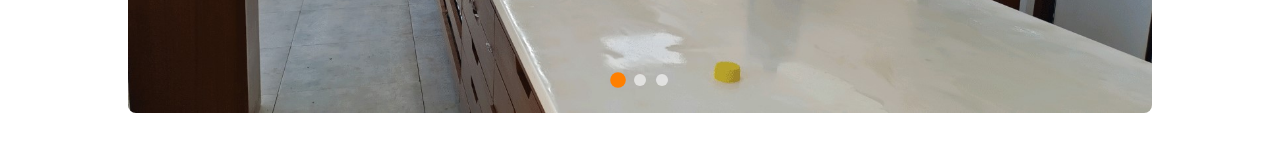
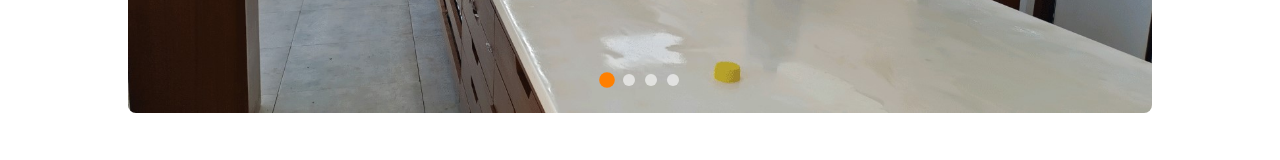
Before and after one commit to Nishant3516/Expression-Facility-Management-Services, a React (Create React App) app: page /about in a window 1280 px wide. Shown: the part 2306-2466 px from the top of the page. Built offline with nearby package versions, Linux system fonts and the light colour scheme.

Commit message:
added image to carousel

```diff
--- a/src/components/TeamCarousel/team_carousel.jsx
+++ b/src/components/TeamCarousel/team_carousel.jsx
@@ -4,9 +4,15 @@ import "./team_carousel.css";
 import carousel1Image from "../../assets/about/carousel1.jpg";
 import carousel2Image from "../../assets/about/carousel2.jpg";
 import carousel3Image from "../../assets/about/carousel3.jpg";
+import carousel4Image from "../../assets/about/carousel4.jpg";
 
 const TeamCarousel = () => {
-  const images = [carousel1Image, carousel2Image, carousel3Image];
+  const images = [
+    carousel1Image,
+    carousel2Image,
+    carousel3Image,
+    carousel4Image,
+  ];
 
   const [currentIndex, setCurrentIndex] = useState(0);
 
```
Also changed, not shown: src/assets/about/carousel4.jpg (added).
